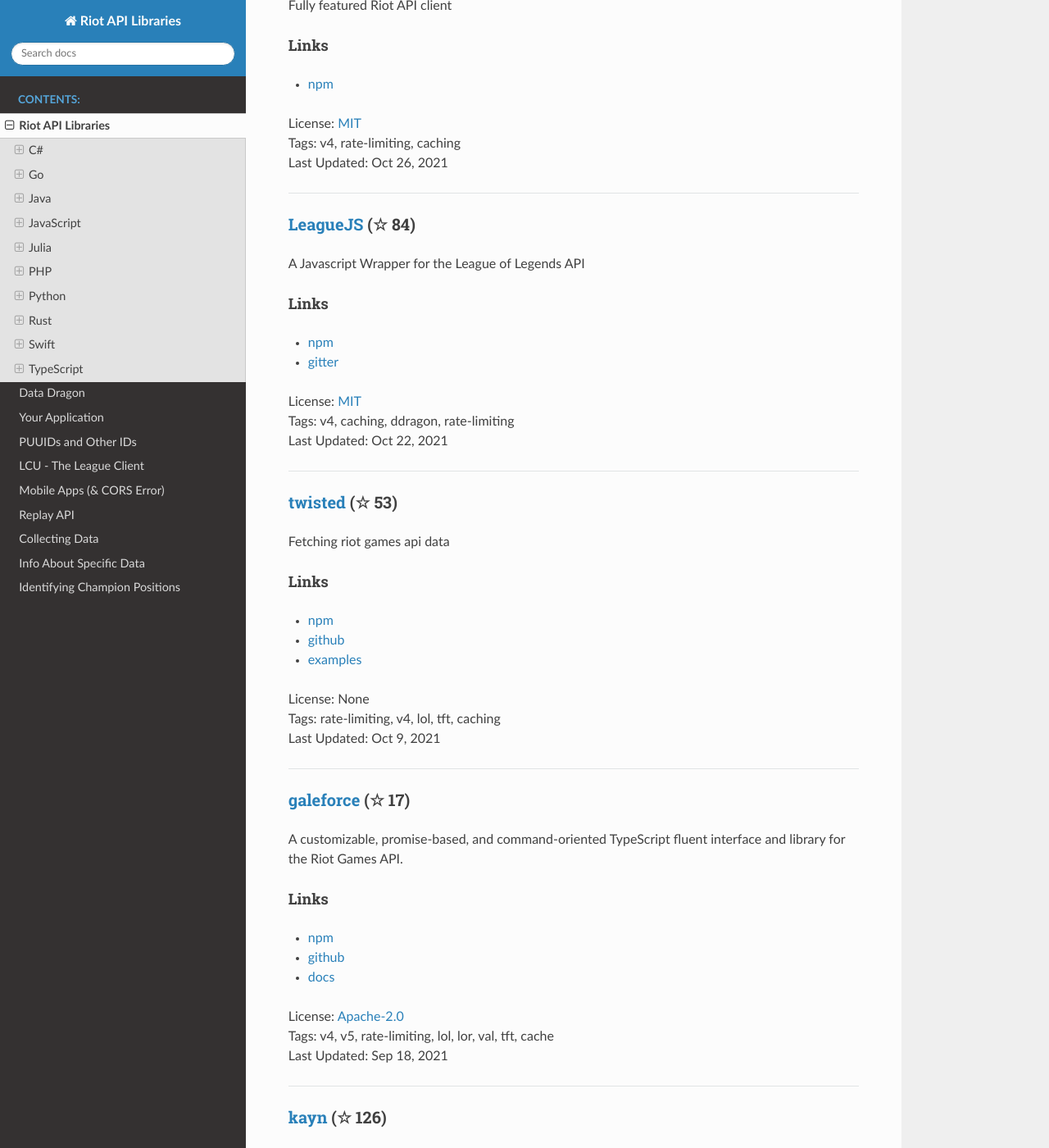
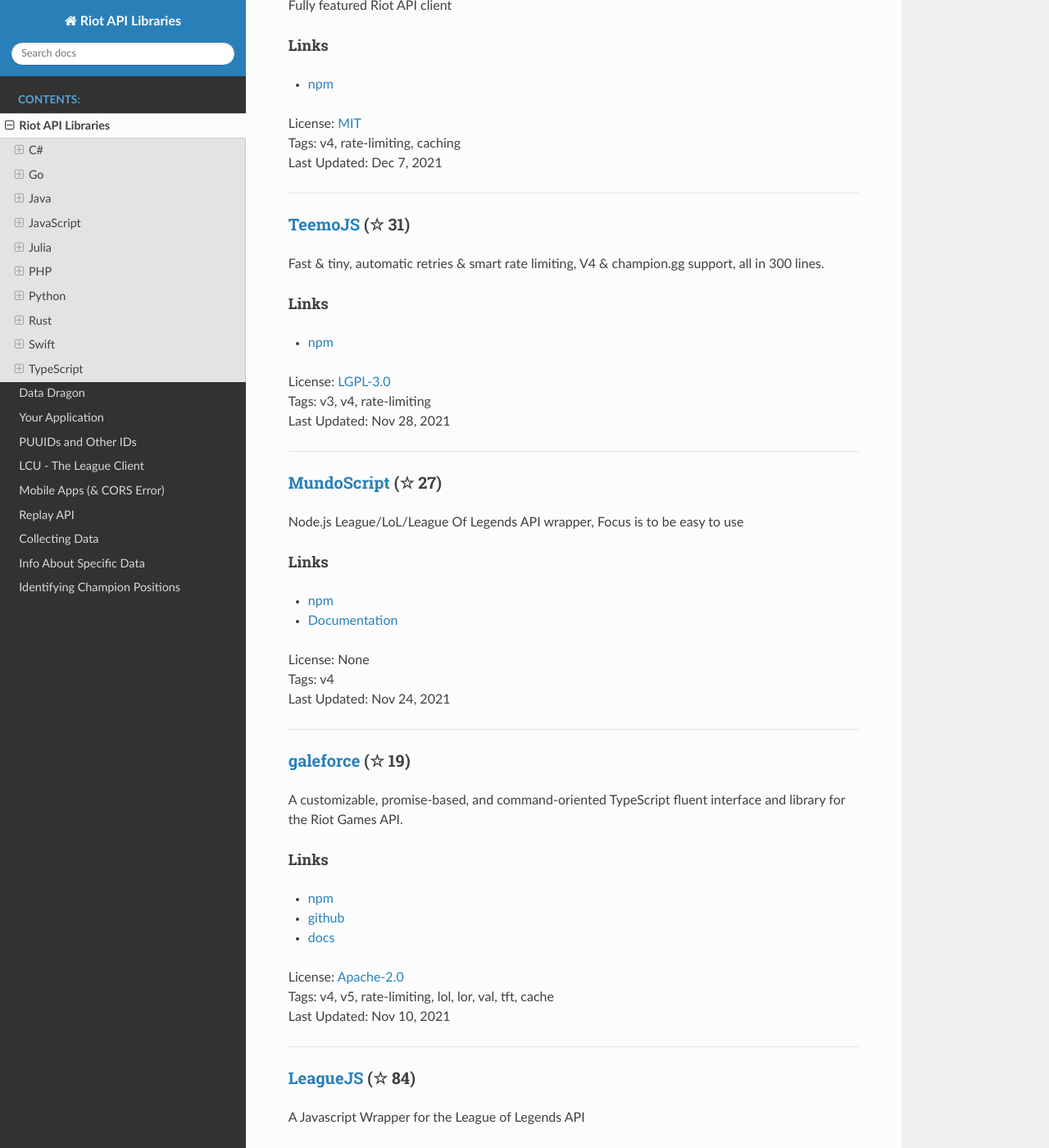
Before and after one commit to WxWatch/riot-api-libraries, a Sphinx documentation site: the page built from docs/libraries.rst, in a window 1280 px wide and 1400 px high, scrolled down 2377 px. Shown: the whole window at 82% size. Built offline with Sphinx 7.4.7 and the Read the Docs theme 2.0.0, drawn with Linux system fonts in a browser that asks for light colours; pages that are not in the unit, such as notebooks, are missing from menus; some of the changed text lies outside the part shown.

Commit message:
Travis update: Dec 2021 (Build 449)
[skip ci]

```diff
--- a/docs/libraries.rst
+++ b/docs/libraries.rst
@@ -15,11 +15,11 @@
 - `NuGet <https://www.nuget.org/packages/MingweiSamuel.Camille/>`_
 | License: `NOASSERTION <http://choosealicense.com/licenses/other>`_
 | Tags: v3, v4, rate-limiting
-| Last Updated: Oct 24, 2021
+| Last Updated: Nov 21, 2021
 
 -----------------
 
-`RiotSharp <https://github.com/BenFradet/RiotSharp>`_ (☆ 265)
+`RiotSharp <https://github.com/BenFradet/RiotSharp>`_ (☆ 268)
 ~~~~~~~~~~~~~~~~~~~~~~~~~~~~~~~~~~~~~~~~~~~~~~~~~~~~~~~~~~~~~~~~~~~~~~~~~~~~~~~~~~~~~~~~~~~~~~~~~~~~
 
 RiotSharp's ASP.NET Core integration. **NOTE: NuGet releases are severely outdated, although library itself is maintained!**
@@ -29,7 +29,7 @@
 
 | License: `MIT <http://choosealicense.com/licenses/mit>`_
 | Tags: v4, rate-limiting, asp-net-core
-| Last Updated: Oct 13, 2021
+| Last Updated: Nov 8, 2021
 
 -----------------
 
@@ -64,14 +64,14 @@
 - `docs <https://godoc.org/github.com/KnutZuidema/golio>`_
 | License: `MIT <http://choosealicense.com/licenses/mit>`_
 | Tags: v4, rate-limiting, caching
-| Last Updated: Oct 26, 2021
+| Last Updated: Nov 24, 2021
 
 -----------------
 
 Java
 ------------------------------------------
 
-`R4J <https://github.com/stelar7/R4J>`_ (☆ 44)
+`R4J <https://github.com/stelar7/R4J>`_ (☆ 47)
 ~~~~~~~~~~~~~~~~~~~~~~~~~~~~~~~~~~~~~~~~~~~~~~~~~~~~~~~~~~~~~~~~~~~~~~~~~~~~~~~~~~~~~~~~~~~~~~~~~~~~
 
 A Java library containing the API for every Riot game
@@ -81,11 +81,11 @@
 
 | License: `Apache-2.0 <http://choosealicense.com/licenses/apache-2.0>`_
 | Tags: v4
-| Last Updated: Oct 18, 2021
+| Last Updated: Nov 18, 2021
 
 -----------------
 
-`orianna <https://github.com/meraki-analytics/orianna>`_ (☆ 147)
+`orianna <https://github.com/meraki-analytics/orianna>`_ (☆ 150)
 ~~~~~~~~~~~~~~~~~~~~~~~~~~~~~~~~~~~~~~~~~~~~~~~~~~~~~~~~~~~~~~~~~~~~~~~~~~~~~~~~~~~~~~~~~~~~~~~~~~~~
 
 A highly configurable, usability-focused Riot API framework that takes care of all the details for you so you can focus on building your application
@@ -105,7 +105,7 @@
 JavaScript
 ------------------------------------------
 
-`riot-api <https://github.com/fightmegg/riot-api>`_ (☆ 23)
+`riot-api <https://github.com/fightmegg/riot-api>`_ (☆ 28)
 ~~~~~~~~~~~~~~~~~~~~~~~~~~~~~~~~~~~~~~~~~~~~~~~~~~~~~~~~~~~~~~~~~~~~~~~~~~~~~~~~~~~~~~~~~~~~~~~~~~~~
 
 Fully featured Riot API client
@@ -116,7 +116,55 @@
 - `npm <https://www.npmjs.com/package/@fightmegg/riot-api>`_
 | License: `MIT <http://choosealicense.com/licenses/mit>`_
 | Tags: v4, rate-limiting, caching
-| Last Updated: Oct 26, 2021
+| Last Updated: Dec 7, 2021
+
+-----------------
+
+`TeemoJS <https://github.com/MingweiSamuel/TeemoJS>`_ (☆ 31)
+~~~~~~~~~~~~~~~~~~~~~~~~~~~~~~~~~~~~~~~~~~~~~~~~~~~~~~~~~~~~~~~~~~~~~~~~~~~~~~~~~~~~~~~~~~~~~~~~~~~~
+
+Fast & tiny, automatic retries & smart rate limiting, V4 & champion.gg support, all in 300 lines.
+
+Links
+::::::::::::::::
+
+- `npm <https://www.npmjs.com/package/teemojs>`_
+| License: `LGPL-3.0 <http://choosealicense.com/licenses/lgpl-3.0>`_
+| Tags: v3, v4, rate-limiting
+| Last Updated: Nov 28, 2021
+
+-----------------
+
+`MundoScript <https://github.com/LionelBergen/MundoScript>`_ (☆ 27)
+~~~~~~~~~~~~~~~~~~~~~~~~~~~~~~~~~~~~~~~~~~~~~~~~~~~~~~~~~~~~~~~~~~~~~~~~~~~~~~~~~~~~~~~~~~~~~~~~~~~~
+
+Node.js League/LoL/League Of Legends API wrapper, Focus is to be easy to use
+
+Links
+::::::::::::::::
+
+- `npm <https://www.npmjs.com/package/leagueapiwrapper>`_
+- `Documentation <https://github.com/LionelBergen/MundoScript>`_
+| License: None
+| Tags: v4
+| Last Updated: Nov 24, 2021
+
+-----------------
+
+`galeforce <https://github.com/bcho04/galeforce>`_ (☆ 19)
+~~~~~~~~~~~~~~~~~~~~~~~~~~~~~~~~~~~~~~~~~~~~~~~~~~~~~~~~~~~~~~~~~~~~~~~~~~~~~~~~~~~~~~~~~~~~~~~~~~~~
+
+A customizable, promise-based, and command-oriented TypeScript fluent interface and library for the Riot Games API.
+
+Links
+::::::::::::::::
+
+- `npm <https://www.npmjs.com/package/galeforce>`_
+- `github <https://github.com/bcho04/galeforce>`_
+- `docs <https://bcho04.github.io/galeforce/>`_
+| License: `Apache-2.0 <http://choosealicense.com/licenses/apache-2.0>`_
+| Tags: v4, v5, rate-limiting, lol, lor, val, tft, cache
+| Last Updated: Nov 10, 2021
 
 -----------------
 
@@ -136,7 +184,7 @@
 
 -----------------
 
-`twisted <https://github.com/Sansossio/twisted>`_ (☆ 53)
+`twisted <https://github.com/Sansossio/twisted>`_ (☆ 55)
 ~~~~~~~~~~~~~~~~~~~~~~~~~~~~~~~~~~~~~~~~~~~~~~~~~~~~~~~~~~~~~~~~~~~~~~~~~~~~~~~~~~~~~~~~~~~~~~~~~~~~
 
 Fetching riot games api data
@@ -150,23 +198,6 @@
 | License: None
 | Tags: rate-limiting, v4, lol, tft, caching
 | Last Updated: Oct 9, 2021
-
------------------
-
-`galeforce <https://github.com/bcho04/galeforce>`_ (☆ 17)
-~~~~~~~~~~~~~~~~~~~~~~~~~~~~~~~~~~~~~~~~~~~~~~~~~~~~~~~~~~~~~~~~~~~~~~~~~~~~~~~~~~~~~~~~~~~~~~~~~~~~
-
-A customizable, promise-based, and command-oriented TypeScript fluent interface and library for the Riot Games API.
-
-Links
-::::::::::::::::
-
-- `npm <https://www.npmjs.com/package/galeforce>`_
-- `github <https://github.com/bcho04/galeforce>`_
-- `docs <https://bcho04.github.io/galeforce/>`_
-| License: `Apache-2.0 <http://choosealicense.com/licenses/apache-2.0>`_
-| Tags: v4, v5, rate-limiting, lol, lor, val, tft, cache
-| Last Updated: Sep 18, 2021
 
 -----------------
 
@@ -201,41 +232,10 @@
 
 -----------------
 
-`MundoScript <https://github.com/LionelBergen/MundoScript>`_ (☆ 26)
-~~~~~~~~~~~~~~~~~~~~~~~~~~~~~~~~~~~~~~~~~~~~~~~~~~~~~~~~~~~~~~~~~~~~~~~~~~~~~~~~~~~~~~~~~~~~~~~~~~~~
-
-Node.js League/LoL/League Of Legends API wrapper, Focus is to be easy to use
-
-Links
-::::::::::::::::
-
-- `npm <https://www.npmjs.com/package/leagueapiwrapper>`_
-- `Documentation <https://github.com/LionelBergen/MundoScript>`_
-| License: None
-| Tags: v4
-| Last Updated: Jul 6, 2021
-
------------------
-
-`TeemoJS <https://github.com/MingweiSamuel/TeemoJS>`_ (☆ 31)
-~~~~~~~~~~~~~~~~~~~~~~~~~~~~~~~~~~~~~~~~~~~~~~~~~~~~~~~~~~~~~~~~~~~~~~~~~~~~~~~~~~~~~~~~~~~~~~~~~~~~
-
-Fast & tiny, automatic retries & smart rate limiting, V4 & champion.gg support, all in 300 lines.
-
-Links
-::::::::::::::::
-
-- `npm <https://www.npmjs.com/package/teemojs>`_
-| License: `LGPL-3.0 <http://choosealicense.com/licenses/lgpl-3.0>`_
-| Tags: v3, v4, rate-limiting
-| Last Updated: Jun 9, 2021
-
------------------
-
 Julia
 ------------------------------------------
 
-`LOLTools.jl <https://github.com/wookay/LOLTools.jl>`_ (☆ 3)
+`LOLTools.jl <https://github.com/wookay/LOLTools.jl>`_ (☆ 5)
 ~~~~~~~~~~~~~~~~~~~~~~~~~~~~~~~~~~~~~~~~~~~~~~~~~~~~~~~~~~~~~~~~~~~~~~~~~~~~~~~~~~~~~~~~~~~~~~~~~~~~
 
 Julia package to the Riot Games API for League of Legends.
@@ -303,7 +303,23 @@
 Python
 ------------------------------------------
 
-`Riot-Watcher <https://github.com/pseudonym117/Riot-Watcher>`_ (☆ 394)
+`cassiopeia <https://github.com/meraki-analytics/cassiopeia>`_ (☆ 390)
+~~~~~~~~~~~~~~~~~~~~~~~~~~~~~~~~~~~~~~~~~~~~~~~~~~~~~~~~~~~~~~~~~~~~~~~~~~~~~~~~~~~~~~~~~~~~~~~~~~~~
+
+Cassiopeia takes care of all the details for you so you can focus on building your application
+
+Links
+::::::::::::::::
+
+- `PyPi <https://pypi.org/project/cassiopeia/>`_
+- `Documentation <http://cassiopeia.readthedocs.org/en/latest/>`_
+| License: `MIT <http://choosealicense.com/licenses/mit>`_
+| Tags: v4, rate-limiting, caching
+| Last Updated: Dec 2, 2021
+
+-----------------
+
+`Riot-Watcher <https://github.com/pseudonym117/Riot-Watcher>`_ (☆ 399)
 ~~~~~~~~~~~~~~~~~~~~~~~~~~~~~~~~~~~~~~~~~~~~~~~~~~~~~~~~~~~~~~~~~~~~~~~~~~~~~~~~~~~~~~~~~~~~~~~~~~~~
 
 Simple Python wrapper for the Riot Games API for League of Legends
@@ -315,27 +331,11 @@
 - `PyPi <https://pypi.python.org/pypi/riotwatcher>`_
 | License: `MIT <http://choosealicense.com/licenses/mit>`_
 | Tags: v4, rate-limiting
-| Last Updated: Oct 29, 2021
+| Last Updated: Nov 26, 2021
 
 -----------------
 
-`cassiopeia <https://github.com/meraki-analytics/cassiopeia>`_ (☆ 383)
-~~~~~~~~~~~~~~~~~~~~~~~~~~~~~~~~~~~~~~~~~~~~~~~~~~~~~~~~~~~~~~~~~~~~~~~~~~~~~~~~~~~~~~~~~~~~~~~~~~~~
-
-Cassiopeia takes care of all the details for you so you can focus on building your application
-
-Links
-::::::::::::::::
-
-- `PyPi <https://pypi.org/project/cassiopeia/>`_
-- `Documentation <http://cassiopeia.readthedocs.org/en/latest/>`_
-| License: `MIT <http://choosealicense.com/licenses/mit>`_
-| Tags: v4, rate-limiting, caching
-| Last Updated: Sep 15, 2021
-
------------------
-
-`Pyot <https://github.com/paaksing/Pyot>`_ (☆ 47)
+`Pyot <https://github.com/paaksing/Pyot>`_ (☆ 50)
 ~~~~~~~~~~~~~~~~~~~~~~~~~~~~~~~~~~~~~~~~~~~~~~~~~~~~~~~~~~~~~~~~~~~~~~~~~~~~~~~~~~~~~~~~~~~~~~~~~~~~
 
 AsyncIO based high level Python framework for the Riot Games API that encourages rapid development and clean, pragmatic design. Details in documentations
@@ -347,7 +347,7 @@
 - `Documentation <https://paaksing.github.io/Pyot/>`_
 | License: `MIT <http://choosealicense.com/licenses/mit>`_
 | Tags: v4, rate-limiting, asyncio, django, lol, lor, tft, val
-| Last Updated: Sep 15, 2021
+| Last Updated: Nov 1, 2021
 
 -----------------
 
@@ -381,7 +381,7 @@
 - `Crates.io <https://crates.io/crates/riven>`_
 | License: `MIT <http://choosealicense.com/licenses/mit>`_
 | Tags: v3, v4, rate-limiting, tft
-| Last Updated: Oct 7, 2021
+| Last Updated: Nov 20, 2021
 
 -----------------
 
@@ -436,7 +436,24 @@
 TypeScript
 ------------------------------------------
 
-`twisted <https://github.com/Sansossio/twisted>`_ (☆ 53)
+`galeforce <https://github.com/bcho04/galeforce>`_ (☆ 19)
+~~~~~~~~~~~~~~~~~~~~~~~~~~~~~~~~~~~~~~~~~~~~~~~~~~~~~~~~~~~~~~~~~~~~~~~~~~~~~~~~~~~~~~~~~~~~~~~~~~~~
+
+A customizable, promise-based, and command-oriented TypeScript fluent interface and library for the Riot Games API.
+
+Links
+::::::::::::::::
+
+- `npm <https://www.npmjs.com/package/galeforce>`_
+- `github <https://github.com/bcho04/galeforce>`_
+- `docs <https://bcho04.github.io/galeforce/>`_
+| License: `Apache-2.0 <http://choosealicense.com/licenses/apache-2.0>`_
+| Tags: v4, v5, rate-limiting, lol, lor, val, tft, cache
+| Last Updated: Nov 10, 2021
+
+-----------------
+
+`twisted <https://github.com/Sansossio/twisted>`_ (☆ 55)
 ~~~~~~~~~~~~~~~~~~~~~~~~~~~~~~~~~~~~~~~~~~~~~~~~~~~~~~~~~~~~~~~~~~~~~~~~~~~~~~~~~~~~~~~~~~~~~~~~~~~~
 
 Fetching riot games api data
@@ -452,20 +469,3 @@
 | Last Updated: Oct 9, 2021
 
 -----------------
-
-`galeforce <https://github.com/bcho04/galeforce>`_ (☆ 17)
-~~~~~~~~~~~~~~~~~~~~~~~~~~~~~~~~~~~~~~~~~~~~~~~~~~~~~~~~~~~~~~~~~~~~~~~~~~~~~~~~~~~~~~~~~~~~~~~~~~~~
-
-A customizable, promise-based, and command-oriented TypeScript fluent interface and library for the Riot Games API.
-
-Links
-::::::::::::::::
-
-- `npm <https://www.npmjs.com/package/galeforce>`_
-- `github <https://github.com/bcho04/galeforce>`_
-- `docs <https://bcho04.github.io/galeforce/>`_
-| License: `Apache-2.0 <http://choosealicense.com/licenses/apache-2.0>`_
-| Tags: v4, v5, rate-limiting, lol, lor, val, tft, cache
-| Last Updated: Sep 18, 2021
-
------------------
```
Also changed, not shown: other parts of docs/libraries.rst (+6 -6 lines).
